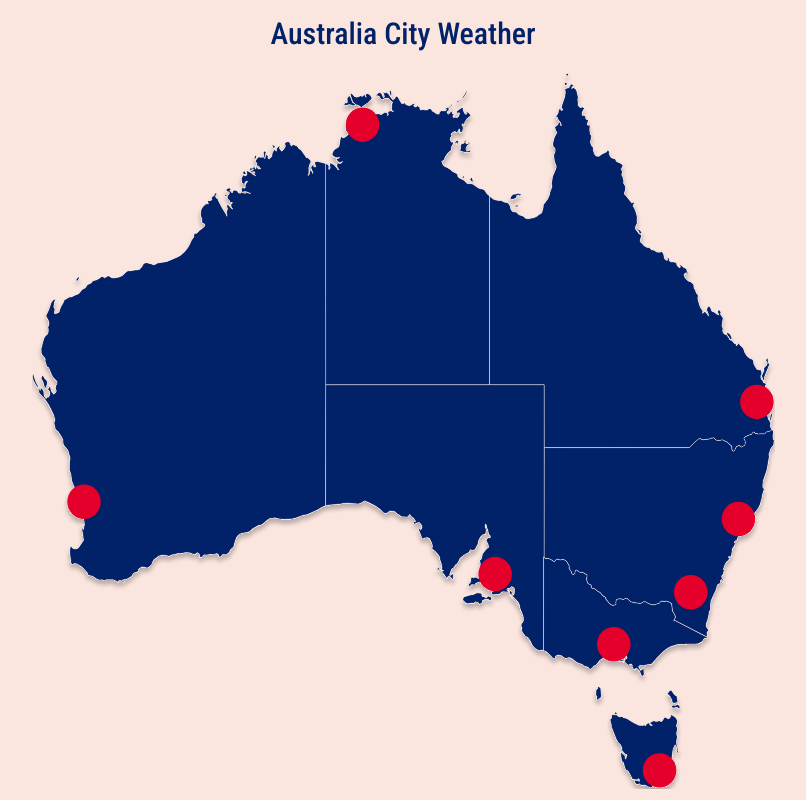
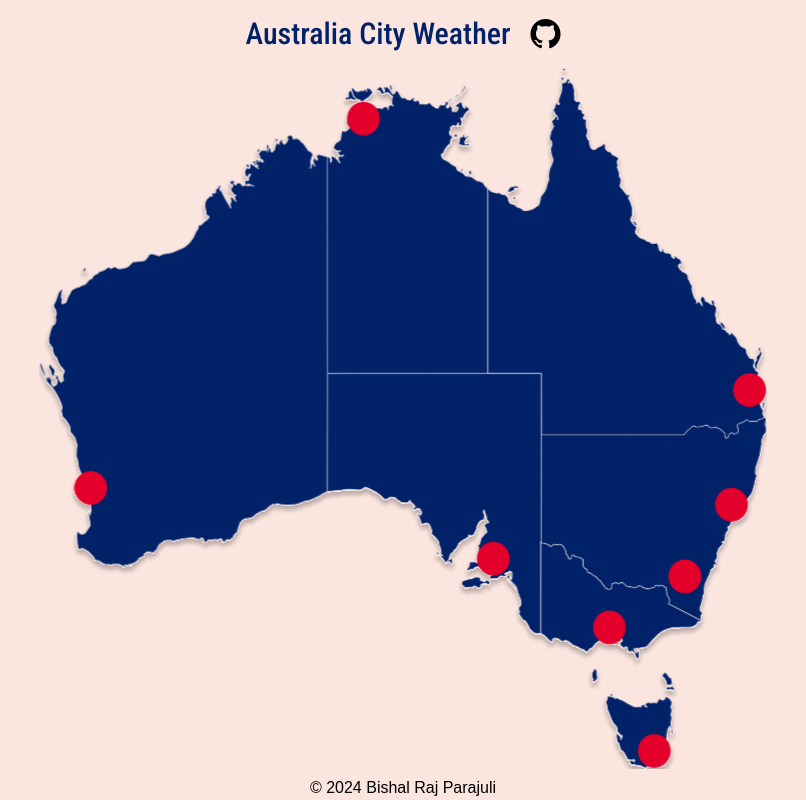
Before and after one commit to Bishal-Raj-Parajuli/AustraliaCityWeather, a plain HTML site: page index.html in a window 1280 px wide. Shown: the whole page, without its empty margins (237-1043 px from the left). Drawn offline with nearby package versions, Linux system fonts and the light colour scheme; a web font is replaced by a local one.

Commit message:
Git Linke Updated

```diff
--- a/index.html
+++ b/index.html
@@ -5,14 +5,16 @@
     <meta name="viewport" content="width=device-width, initial-scale=1.0" />
     <link href="./assets/style.css" rel="stylesheet" />
     <script src="https://cdn.tailwindcss.com"></script>
+    <link rel="stylesheet" href="https://cdn.jsdelivr.net/npm/bootstrap-icons@1.11.3/font/bootstrap-icons.min.css">
     <link href="https://fonts.googleapis.com/css2?family=Allura&family=Protest+Riot&family=Roboto+Condensed:ital,wght@0,100..900;1,100..900&display=swap" rel="stylesheet">
     <title>Maps</title>
 
   </head>
   <body class="h-screen flex flex-col justify-center bg-[#fae5df]">
 
-   <div>
-      <p class="text-3xl my-4 text-[#012169] text-center heading">Australia City Weather</p>
+   <div class="text-center flex justify-center items-center space-x-5">
+      <p class="text-3xl my-4 text-[#012169] heading">Australia City Weather</p>
+      <a href="https://github.com/Bishal-Raj-Parajuli/AustraliaCityWeather"><p class="hover:text-[#012169]" style="font-size: 30px;"><i class="bi bi-github"></i></p></a>
    </div>
 
    <div id="weather-detail">
@@ -97,6 +99,11 @@
       </clipPath>
       </defs>
       </svg>
+
+
+         <footer class="flex justify-center">
+            <p style="font-family: sans-serif;">© 2024 Bishal Raj Parajuli</p>
+        </footer>
       <script type="text/javascript" src="./assets/script.js"></script>
   </body>
 </html>
```
